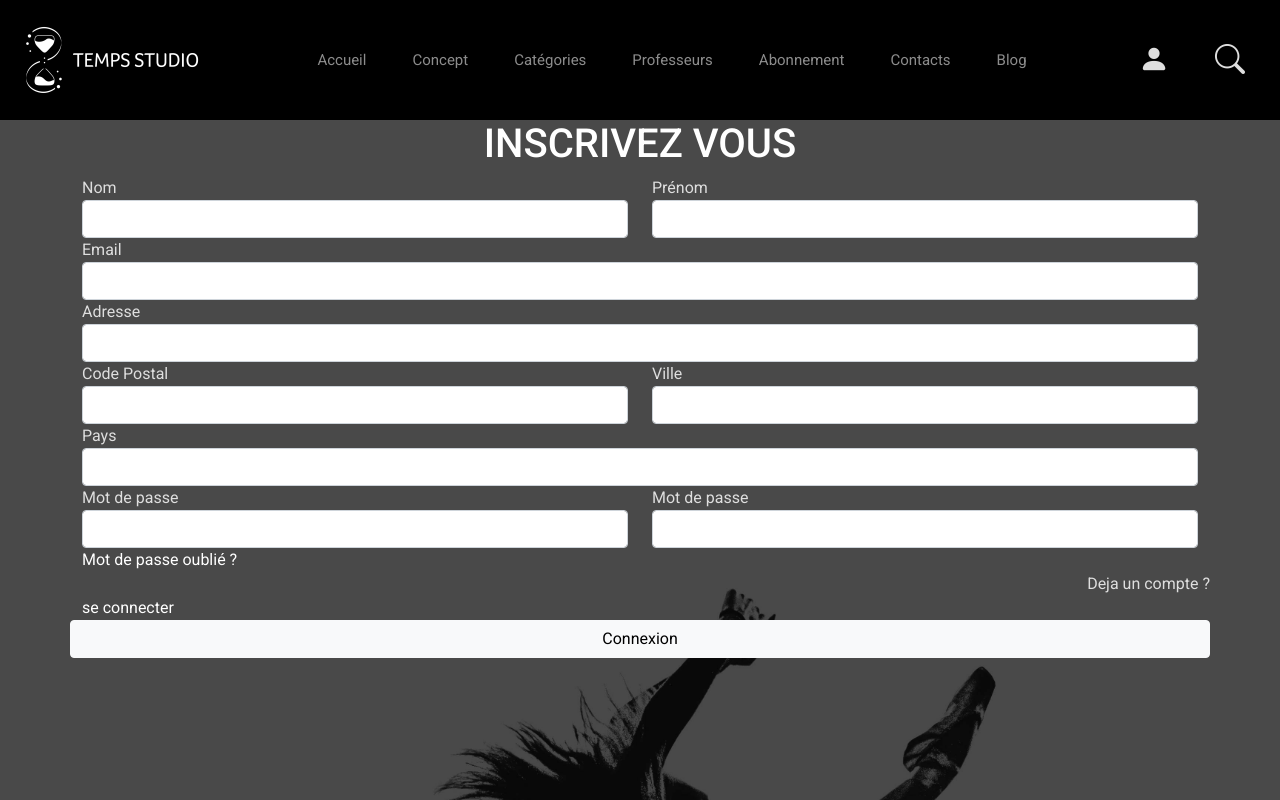
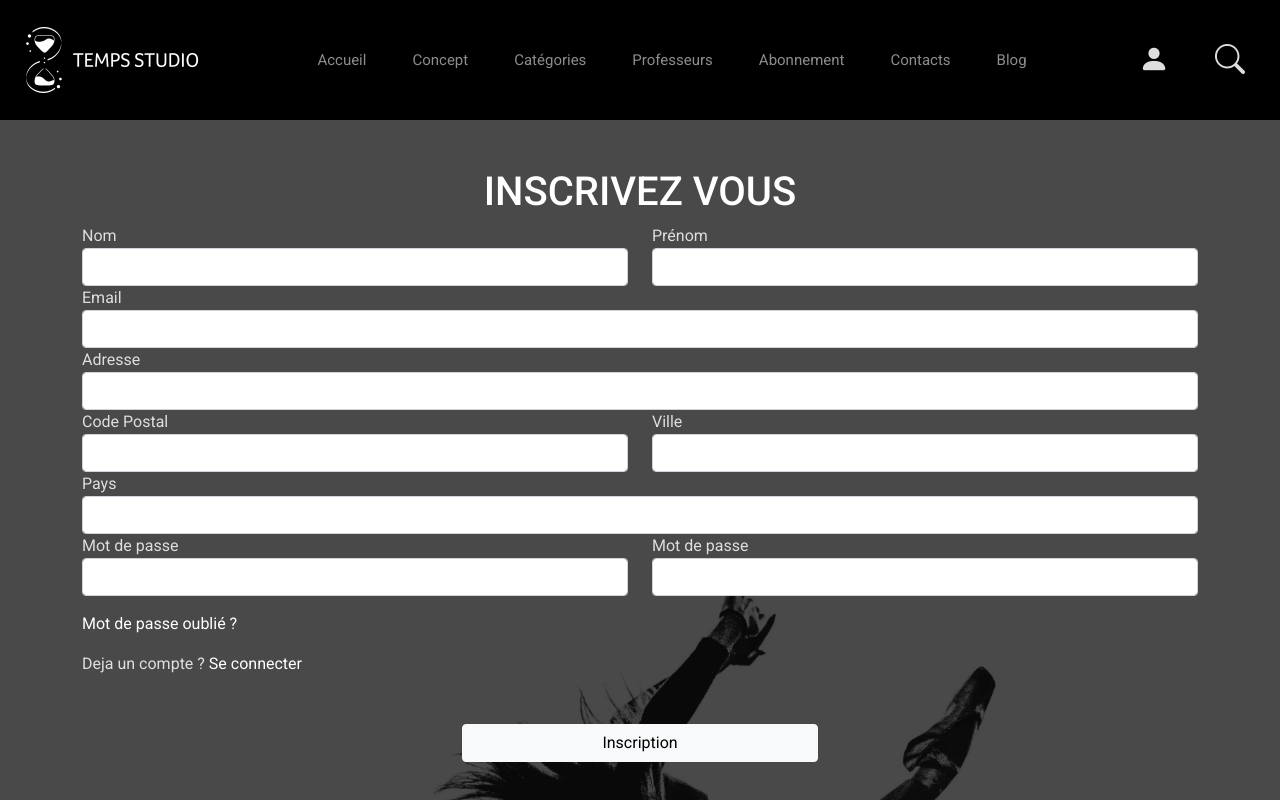
Before and after one commit to prostain/8-temps-studio-website, a React (Create React App) app: page /register in a window 1280 px wide. Shown: the top 800 px of the page. Built offline with nearby package versions, Linux system fonts and the light colour scheme.

Commit message:
Login and register pages style corrections

```diff
--- a/src/app/modules/auth/login/Login.tsx
+++ b/src/app/modules/auth/login/Login.tsx
@@ -36,6 +36,7 @@ const Login: React.FC = () => {
         login(email, password).then(
             () => {
                 history.push("/profile")
+                history.go(0)
             },
             (error) => {
                 const resMessage =
@@ -52,13 +53,9 @@ const Login: React.FC = () => {
 
     return (
         <Container fluid className='loginRegister '>
-            <Row>
-                <i className="bi bi-arrow-left"></i>
-            </Row>
-            <Row>
-                <Col lg={4} offset-lg={4}>
+
+            <Row className='pt-5'>
                 <h1 className='text-center text-uppercase lrTitle mx-auto'> Connectez vous à votre compte </h1>
-                </Col>
             </Row>
             <Row>
 
@@ -69,6 +66,7 @@ const Login: React.FC = () => {
                     onSubmit={handleLogin}
                 >
                     <Form>
+                        <Container>
 
                             <div className="form-group">
                                 <label htmlFor="email">Email *</label>
@@ -82,7 +80,7 @@ const Login: React.FC = () => {
 
                             <div className="form-group">
                                 <label htmlFor="password">Mot de passe *</label>
-                            <Field name="password" type="password" className="form-control" />
+                                <Field name="password" type="password" autocomplete='current-password' className="form-control" />
                                 <ErrorMessage
                                     name="password"
                                     component="div"
@@ -90,9 +88,13 @@ const Login: React.FC = () => {
                                 />
                             </div>
 
+                            <div className=' col-xs-12 col-md-4 offset-md-4 d-grid pt-5'>
                                 <Button variant='light' type='submit'>
                                     Connexion
                                 </Button>
+                            </div>
+                        </Container>
+
                     </Form>
 
                 </Formik>
@@ -101,8 +103,8 @@ const Login: React.FC = () => {
 
 
             {message && (
-                <div >
-                    <div >
+                <div className='d-grid pt-5' >
+                    <div className='text-center'>
                         {message}
                     </div>
                 </div>
--- a/src/app/modules/auth/register/Register.tsx
+++ b/src/app/modules/auth/register/Register.tsx
@@ -55,6 +55,9 @@ function Register() {
 
     return (
         <Container fluid className='loginRegister'>
+            <Row className='pt-5'>
+                <h1 className='text-center text-uppercase lrTitle mx-auto'> Inscrivez vous </h1>
+            </Row>
             <Formik
                 initialValues={initialValues}
                 validationSchema={validationSchema}
@@ -62,10 +65,8 @@ function Register() {
             >
                 <Form>
 
-                    <Container className=''>
-                        <Row>
-                            <h1 className='text-center text-uppercase lrTitle'> Inscrivez vous </h1>
-                        </Row>
+                    <Container >
+
                         <Row>
 
                             <div className='form-group col-lg-6'>
@@ -202,16 +203,19 @@ function Register() {
 
                         </Row>
 
-                        <Row>
+                        <Row className='py-3'>
                             <a href="#"> Mot de passe oublié ?</a>
                         </Row>
 
                         <Row>
-                            <Col></Col>
-                            Deja un compte ? <a href="/register"> se connecter</a>
-                            <Button variant='light' type='submit'>
-                                Connexion
-                            </Button>
+                            <Col xs={12}>
+                                Deja un compte ? <a href="/register"> Se connecter</a>
+                            </Col>
+                            <Col xs={12} md={{ span: 4, offset: 4 }} className=' d-grid pt-5'>
+                                <Button variant='light' type='submit'>
+                                    Inscription
+                                </Button>
+                            </Col>
                         </Row>
 
                     </Container>
@@ -224,8 +228,8 @@ function Register() {
             </Formik>
 
             {message && (
-                <div >
-                    <div >
+                <div className='d-grid pt-5' >
+                    <div className='text-center'>
                         {message}
                     </div>
                 </div>
--- a/src/app/modules/common/Footer.tsx
+++ b/src/app/modules/common/Footer.tsx
@@ -21,7 +21,7 @@ function Footer() {
                 </Col>
             </Row>
             <Row>
-                <Col className='footerBottom text-end' >
+                <Col className='footerBottom d-flex justify-content-end gap-3 text-end bottomFooter' >
                     <hr />
                     <span> <a href="#"> 8 Temps Studio</a></span>
                     <span> <a href="#"> Guides</a></span>
```
Lines whose indentation alone changed are shown as unchanged.
